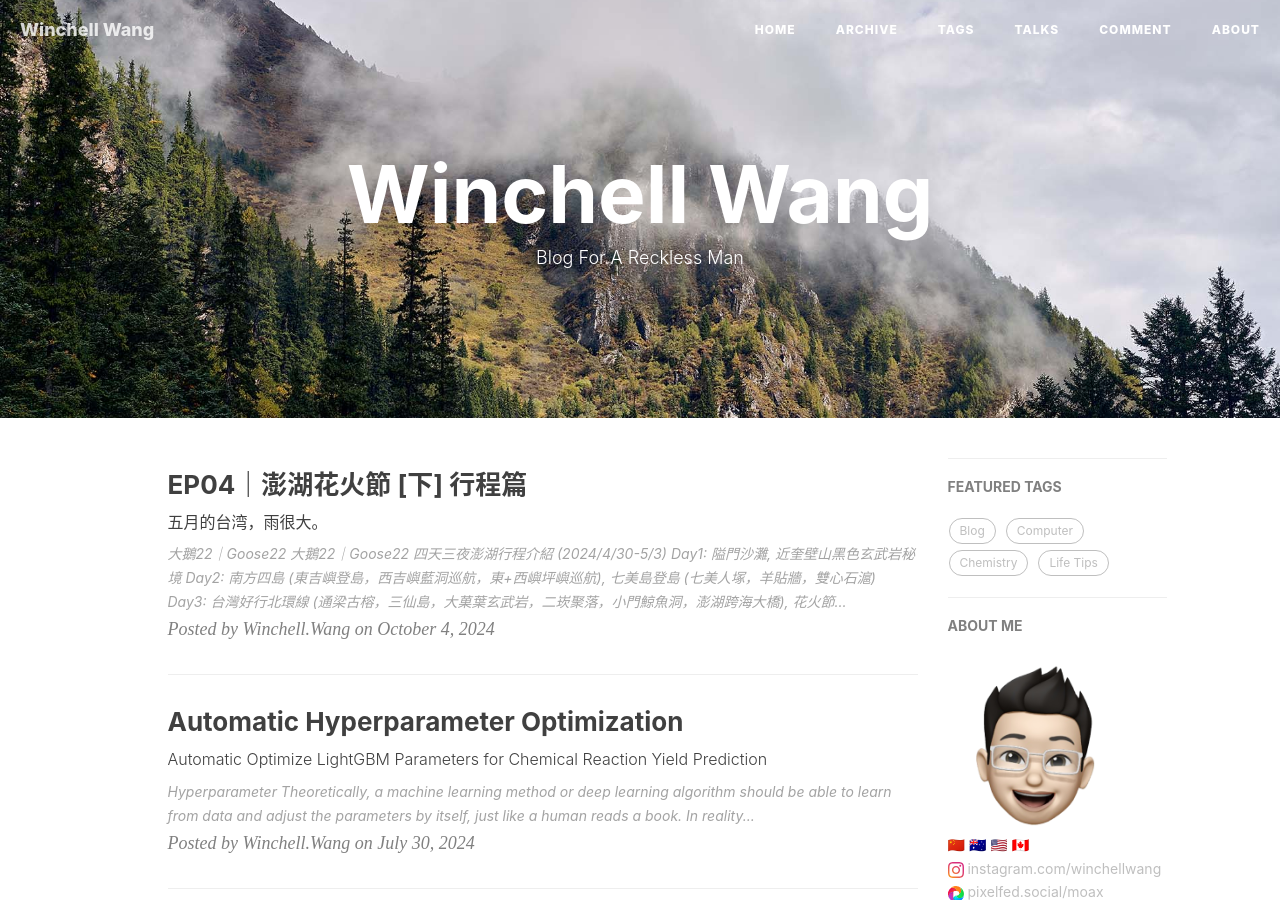
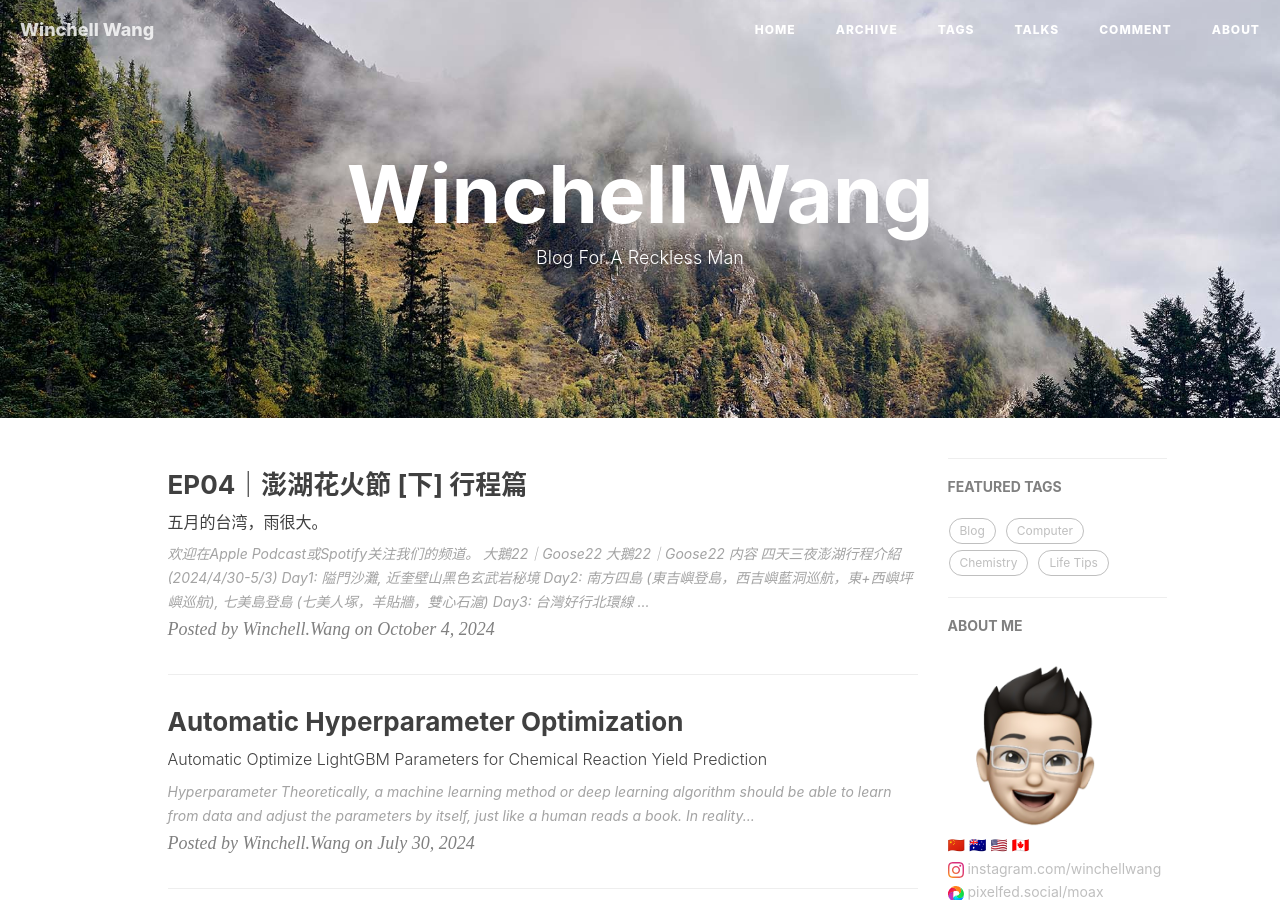
Before and after one commit to WinchellWang/winchellwang.github.io, a Jekyll site: the page built from index.html, in a window 1280 px wide and 900 px high. Built offline with Jekyll 4.4.1, drawn with Linux system fonts in a browser that asks for light colours; nearby versions of some CDN libraries; the list of posts is cut into pages by our own code; comment, search, counter and statistics services are not loaded.

Commit message:
New Post

```diff
--- a/_posts/2024-10-04-podcast_4.md
+++ b/_posts/2024-10-04-podcast_4.md
@@ -13,7 +13,14 @@
 
 <iframe style="border-radius:12px" src="https://open.spotify.com/embed/episode/129k8gJF1uITYBWh0hCXuF?utm_source=generator" width="100%" height="352" frameBorder="0" allowfullscreen="" allow="autoplay; clipboard-write; encrypted-media; fullscreen; picture-in-picture" loading="lazy"></iframe>
 
-<img src='https://cdn.jsdelivr.net/gh/winchellwang/winchellwang.github.io/img/logo/podcast.svg' alt='apple_podcast' align='top' width='16' height='16'> <a href='https://podcasts.apple.com/tw/podcast/%E5%A4%A7%E9%B5%9D22-goose22/id1724645271'>大鵝22｜Goose22</a><br><img src='https://cdn.jsdelivr.net/gh/winchellwang/winchellwang.github.io/img/logo/spotify.svg' alt='spotify' align='top' width='16' height='16'> <a href='https://open.spotify.com/show/4nRHx7jhfCPH2svTBwOvLC'>大鵝22｜Goose22</a>
+欢迎在Apple Podcast或Spotify关注我们的频道。
+
+<img src='https://cdn.jsdelivr.net/gh/winchellwang/winchellwang.github.io/img/logo/podcast.svg' alt='apple_podcast' align='top' width='16' height='16'> <a href='https://podcasts.apple.com/tw/podcast/%E5%A4%A7%E9%B5%9D22-goose22/id1724645271'>大鵝22｜Goose22</a>
+
+<img src='https://cdn.jsdelivr.net/gh/winchellwang/winchellwang.github.io/img/logo/spotify.svg' alt='spotify' align='top' width='16' height='16'> <a href='https://open.spotify.com/show/4nRHx7jhfCPH2svTBwOvLC'>大鵝22｜Goose22</a>
+
+
+# 内容
 
 四天三夜澎湖行程介紹 (2024/4/30-5/3)
 
@@ -25,6 +32,6 @@
 
 Day4: 風櫃洞, 蒔裡沙灘
 
-相关播客:
+# 相关播客
 
 EP03｜澎湖花火節 [上] 交通+美食篇
```
